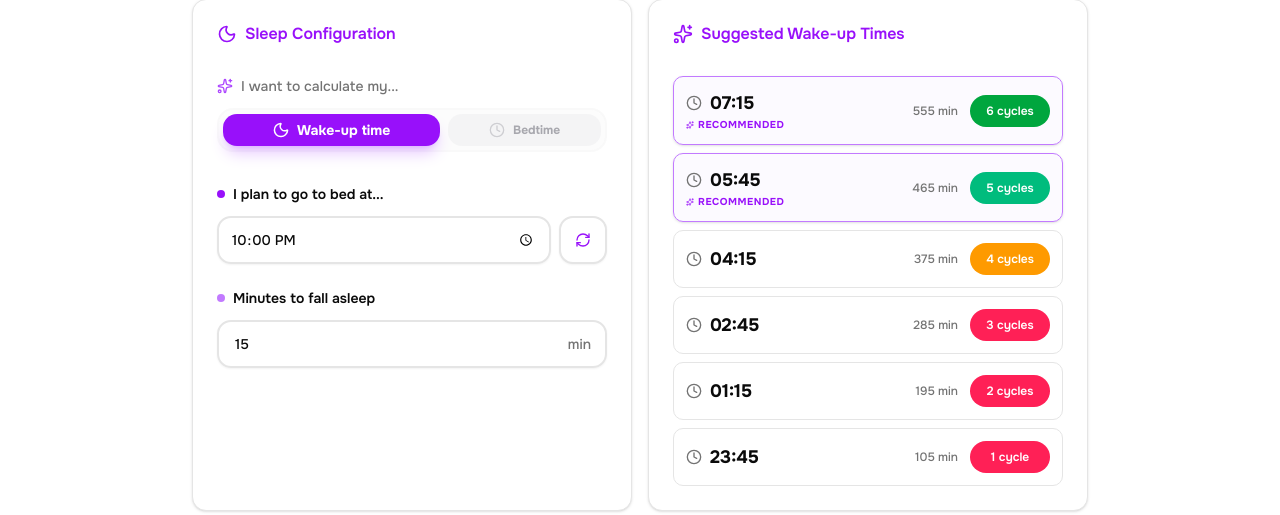
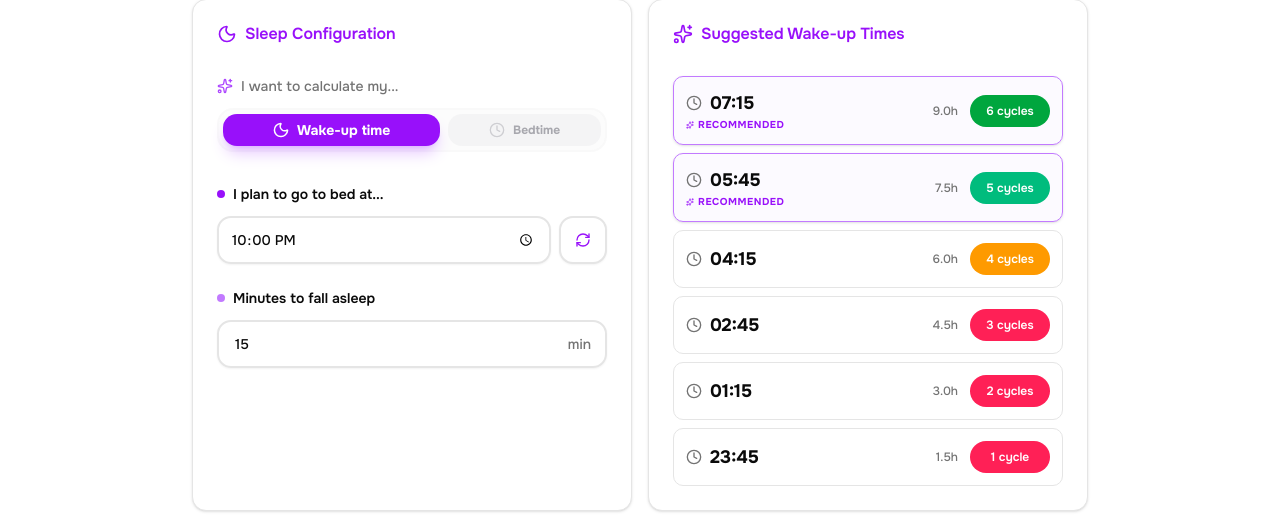
Before and after one commit to JuanLoaiza007/90rule, a Next.js app: page / in a window 1280 px wide. Shown: the part 117-632 px from the top of the page. Built offline with nearby package versions, Linux system fonts and the light colour scheme.

Commit message:
feat: add default locale configuration and sleep latency discount toggle

```diff
--- a/components/SettingsModal.jsx
+++ b/components/SettingsModal.jsx
@@ -15,13 +15,15 @@ import useLanguageStore from "@/lib/languageStore";
 import useSettingsStore from "@/lib/settingsStore";
 import { Label } from "@/components/ui/label";
 import { Input } from "@/components/ui/input";
+import { Checkbox } from "@/components/ui/checkbox";
 
 export default function SettingsModal() {
   const { translations } = useLanguageStore();
   const {
     idealBedTime, setIdealBedTime,
     idealWakeTime, setIdealWakeTime,
-    latency, setLatency
+    latency, setLatency,
+    includeLatencyInDuration, setIncludeLatencyInDuration
   } = useSettingsStore();
 
   return (
@@ -78,6 +80,23 @@ export default function SettingsModal() {
                 </span>
               </div>
             </div>
+            <div className="flex items-center justify-between pt-2">
+              <div className="space-y-0.5">
+                <Label htmlFor="latency-toggle" className="text-sm cursor-pointer">
+                  {translations.includeLatencyLabel}
+                </Label>
+                <p className="text-[10px] text-muted-foreground">
+                  {includeLatencyInDuration
+                    ? translations.includeLatencyActive
+                    : translations.includeLatencyInactive}
+                </p>
+              </div>
+              <Checkbox
+                id="latency-toggle"
+                checked={includeLatencyInDuration}
+                onCheckedChange={(checked) => setIncludeLatencyInDuration(checked)}
+              />
+            </div>
           </div>
 
           <div className="flex items-center justify-between">
--- a/components/SleepCalculator.jsx
+++ b/components/SleepCalculator.jsx
@@ -16,6 +16,8 @@ function WakeUpSuggestion({
   suggestion,
   use12Hour,
   showInHours,
+  includeLatencyInDuration,
+  latency,
   onToggleFormat,
   onToggleTime,
   onClickBadge,
@@ -23,6 +25,9 @@ function WakeUpSuggestion({
 }) {
   const { cycles, totalMinutes, wakeTime } = suggestion;
   const isRecommended = cycles === 5 || cycles === 6;
+
+  // Ajustar minutos según preferencia
+  const displayMinutes = includeLatencyInDuration ? totalMinutes : cycles * 90;
 
   const getBadgeClass = () => {
     if (cycles >= 6) return "bg-green-600 text-white";
@@ -32,8 +37,8 @@ function WakeUpSuggestion({
   };
 
   const displayTime = showInHours
-    ? `${(totalMinutes / 60).toFixed(1)}${translations.hour}`
-    : `${totalMinutes} ${translations.min}`;
+    ? `${(displayMinutes / 60).toFixed(1)}${translations.hour}`
+    : `${displayMinutes} ${translations.min}`;
 
   return (
     <div
@@ -88,7 +93,8 @@ export default function SleepCalculator() {
     idealWakeTime, setIdealWakeTime,
     latency, setLatency,
     use12Hour, setUse12Hour,
-    showInHours, setShowInHours
+    showInHours, setShowInHours,
+    includeLatencyInDuration
   } = useSettingsStore();
 
   const getCurrentTime = () => {
@@ -285,6 +291,8 @@ export default function SleepCalculator() {
                   suggestion={suggestion}
                   use12Hour={use12Hour}
                   showInHours={showInHours}
+                  includeLatencyInDuration={includeLatencyInDuration}
+                  latency={latency}
                   onToggleFormat={() => setUse12Hour(!use12Hour)}
                   onToggleTime={() => setShowInHours(!showInHours)}
                   onClickBadge={handleClickBadge}
--- /dev/null
+++ b/components/ui/checkbox.jsx
@@ -0,0 +1,30 @@
+"use client"
+
+import * as React from "react"
+import { CheckIcon } from "lucide-react"
+import { Checkbox as CheckboxPrimitive } from "radix-ui"
+
+import { cn } from "@/lib/utils"
+
+function Checkbox({
+  className,
+  ...props
+}) {
+  return (
+    <CheckboxPrimitive.Root
+      data-slot="checkbox"
+      className={cn(
+        "peer size-4 shrink-0 rounded-[4px] border border-input shadow-xs transition-shadow outline-none focus-visible:border-ring focus-visible:ring-[3px] focus-visible:ring-ring/50 disabled:cursor-not-allowed disabled:opacity-50 aria-invalid:border-destructive aria-invalid:ring-destructive/20 data-[state=checked]:border-primary data-[state=checked]:bg-primary data-[state=checked]:text-primary-foreground dark:bg-input/30 dark:aria-invalid:ring-destructive/40 dark:data-[state=checked]:bg-primary",
+        className
+      )}
+      {...props}>
+      <CheckboxPrimitive.Indicator
+        data-slot="checkbox-indicator"
+        className="grid place-content-center text-current transition-none">
+        <CheckIcon className="size-3.5" />
+      </CheckboxPrimitive.Indicator>
+    </CheckboxPrimitive.Root>
+  );
+}
+
+export { Checkbox }
--- a/lib/languageStore.js
+++ b/lib/languageStore.js
@@ -2,10 +2,22 @@ import { create } from "zustand";
 import { en } from "./locales/en";
 import { es } from "./locales/es";
 
-const getInitialLang = () =>
-  typeof window !== "undefined"
-    ? localStorage.getItem("language") || "en"
-    : "en";
+const getInitialLang = () => {
+  if (typeof window === "undefined") return "en";
+
+  // 1. Prioridad: Lo que el usuario eligió manualmente antes
+  const stored = localStorage.getItem("language");
+  if (stored) return stored;
+
+  // 2. Prioridad: Idioma del navegador
+  const browserLang = navigator.language || navigator.userLanguage;
+  if (browserLang && browserLang.toLowerCase().startsWith("es")) {
+    return "es";
+  }
+
+  // 3. Fallback: Inglés
+  return "en";
+};
 const getInitialTranslations = () => (getInitialLang() === "es" ? es : en);
 
 const useLanguageStore = create((set) => ({
--- a/lib/locales/en.js
+++ b/lib/locales/en.js
@@ -65,4 +65,7 @@ export const en = {
   idealBedTimeSetting: "Your ideal bedtime",
   idealWakeTimeSetting: "Your ideal wake-up time",
   latencySetting: "Minutes it takes you to fall asleep",
+  includeLatencyLabel: "Add time to fall asleep to total",
+  includeLatencyActive: "Currently: Total time in bed",
+  includeLatencyInactive: "Currently: Only sleep time",
 };
--- a/lib/settingsStore.js
+++ b/lib/settingsStore.js
@@ -11,8 +11,9 @@ const useSettingsStore = create((set) => ({
   idealBedTime: getInitialValue("idealBedTime", "22:00"),
   idealWakeTime: getInitialValue("idealWakeTime", "06:00"),
   latency: Number(getInitialValue("latency", "15")),
-  use12Hour: getInitialValue("use12Hour", "false") === "true",
-  showInHours: getInitialValue("showInHours", "false") === "true",
+  use12Hour: getInitialValue("use12Hour", "false") === "true" || (typeof window !== "undefined" && !localStorage.getItem("use12Hour") && (navigator.language || "").toLowerCase().startsWith("es")),
+  showInHours: getInitialValue("showInHours", "true") === "true",
+  includeLatencyInDuration: getInitialValue("includeLatencyInDuration", "false") === "true",
 
   setIdealBedTime: (time) => {
     set({ idealBedTime: time });
@@ -34,6 +35,10 @@ const useSettingsStore = create((set) => ({
     set({ showInHours: value });
     localStorage.setItem("showInHours", value.toString());
   },
+  setIncludeLatencyInDuration: (value) => {
+    set({ includeLatencyInDuration: value });
+    localStorage.setItem("includeLatencyInDuration", value.toString());
+  },
 }));
 
 export default useSettingsStore;
--- a/package.json
+++ b/package.json
@@ -23,6 +23,7 @@
     "lucide-react": "^0.554.0",
     "next": "16.0.4",
     "next-themes": "^0.4.6",
+    "radix-ui": "^1.4.3",
     "react": "19.2.0",
     "react-day-picker": "^9.11.2",
     "react-dom": "19.2.0",
```
Also changed, not shown: lib/locales/es.js, 1 other file (tests, documents, lock files or other folders).
